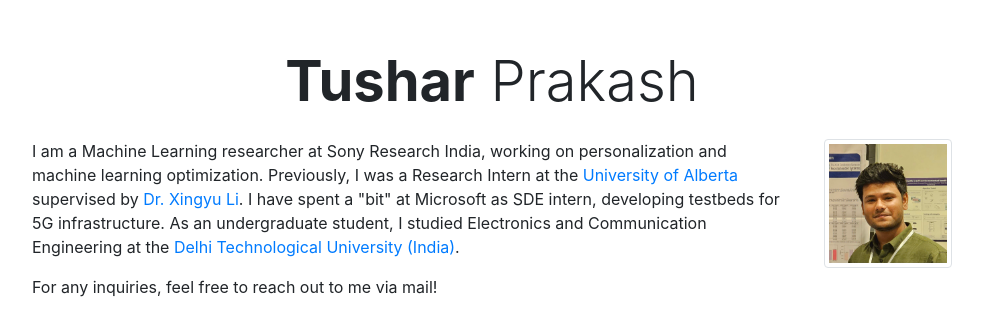
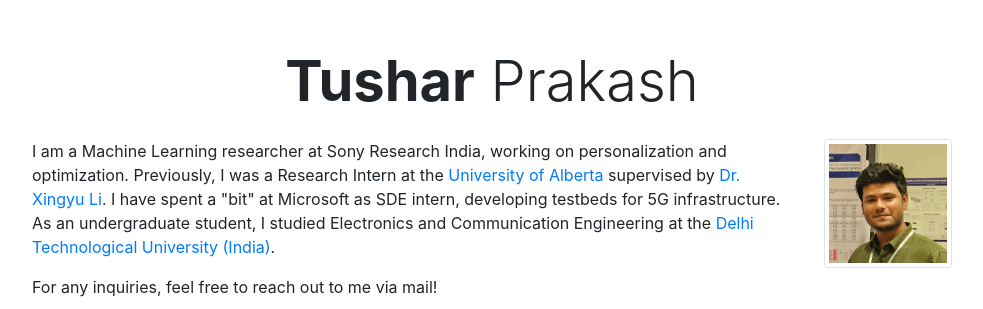
Before and after one commit to theTushar-dot/my_webpage, a plain HTML site: page index.html in a window 1280 px wide. Shown: the top 309 px of the page, without its empty margins (148-1131 px from the left). Drawn offline with nearby package versions, Linux system fonts and the light colour scheme.

Commit message:
Update index.html

```diff
--- a/index.html
+++ b/index.html
@@ -29,7 +29,7 @@
                     <div class="col-md-10" style="">
 
                 <p>
-                    I am a Machine Learning researcher at Sony Research India, working on personalization and machine learning optimization.
+                    I am a Machine Learning researcher at Sony Research India, working on personalization and optimization.
                     Previously, I was a Research Intern at the <a href="https://www.ualberta.ca/en/engineering/electrical-computer-engineering/index.html" target="_blank">University of Alberta</a> supervised by <a href="https://apps.ualberta.ca/directory/person/xingyu" target="_blank">Dr. Xingyu Li</a>. I have spent a "bit" at Microsoft as SDE intern, developing testbeds for 5G infrastructure.
                     As an undergraduate student, I studied Electronics and Communication Engineering at the <a href="https://dtu.ac.in/" target="_blank"> Delhi Technological University (India)</a>.
                 </p>
```
